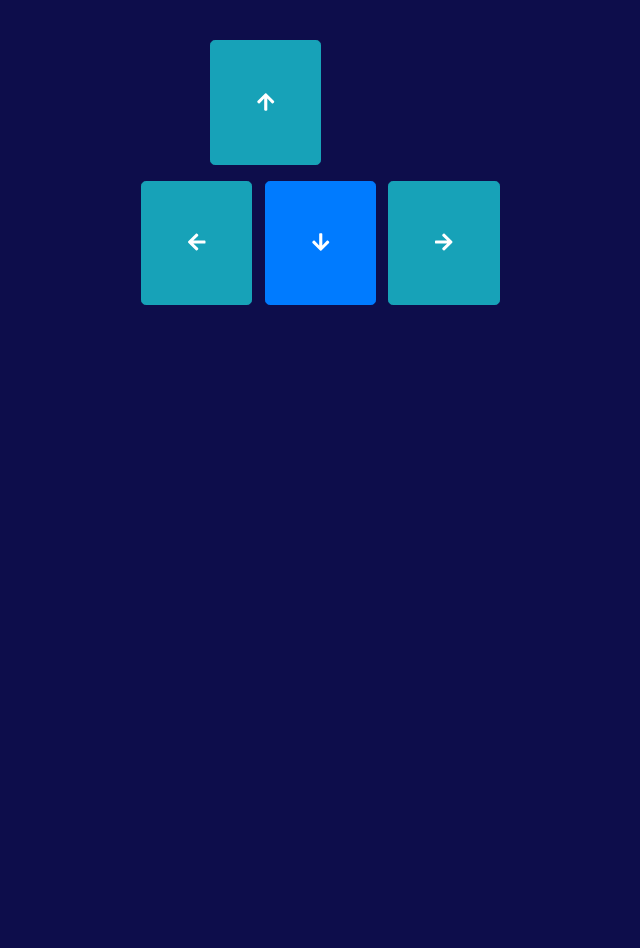
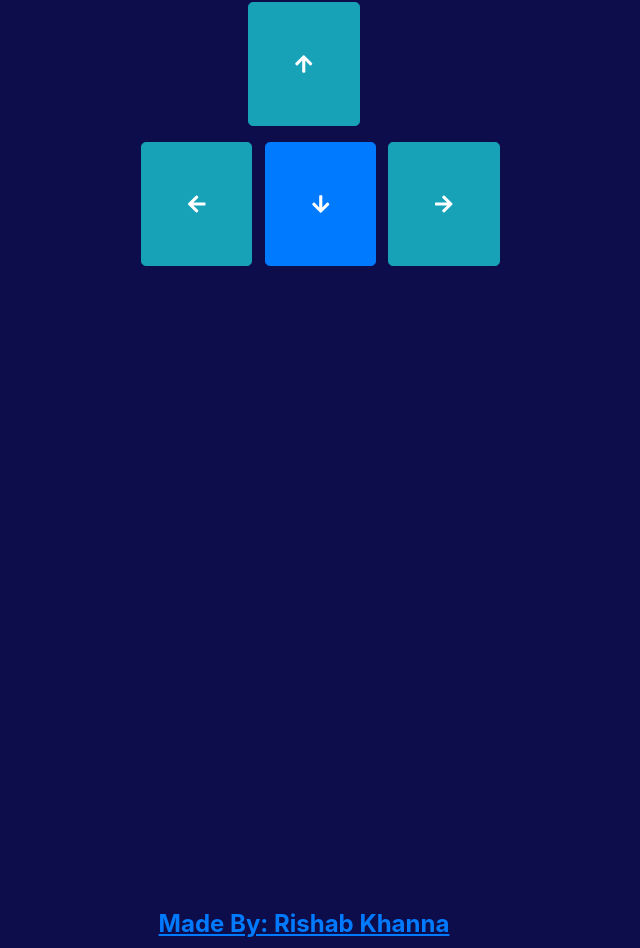
Before and after one commit to rishabkhanna27/SnakeGame, a React (Create React App) app: page / in a window 1280 px wide. Shown: the part 710-1658 px from the top of the page, without its empty margins (379-1019 px from the left). Built offline with nearby package versions, Linux system fonts and the light colour scheme.

Commit message:
On Screen Controller added

```diff
--- a/src/index.css
+++ b/src/index.css
@@ -41,6 +41,7 @@ body{
   text-align: center;
   margin-left: 42%;
   color: red;
+  font-size: x-large;
 }
 .head{
   font-size: 300%;
@@ -48,10 +49,10 @@ body{
   text-align: center;
 }
 #up{
-  margin-left: 10%;
+  margin-left: 15%;
 }
 .controller{
-  margin-top: 80%;
+  margin-top: 75%;
 }
 .button{
     padding:6%;
```
